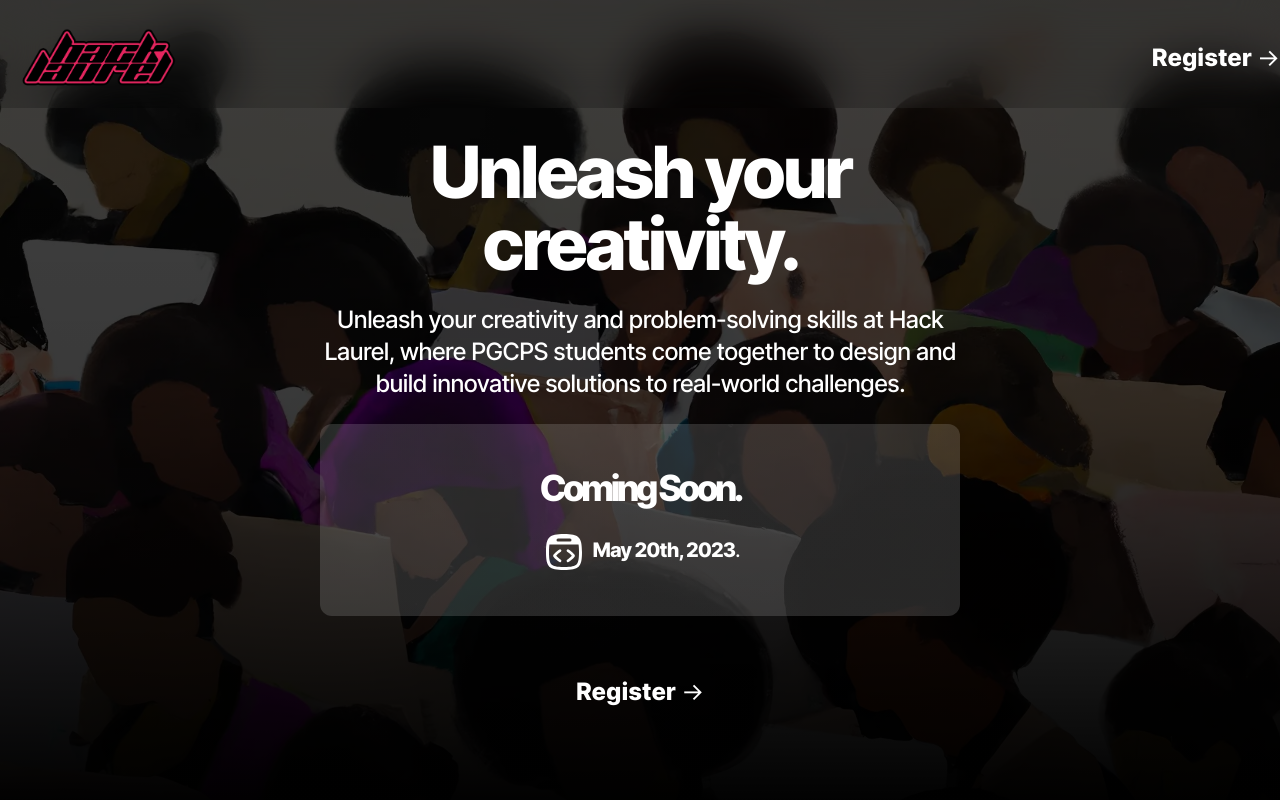
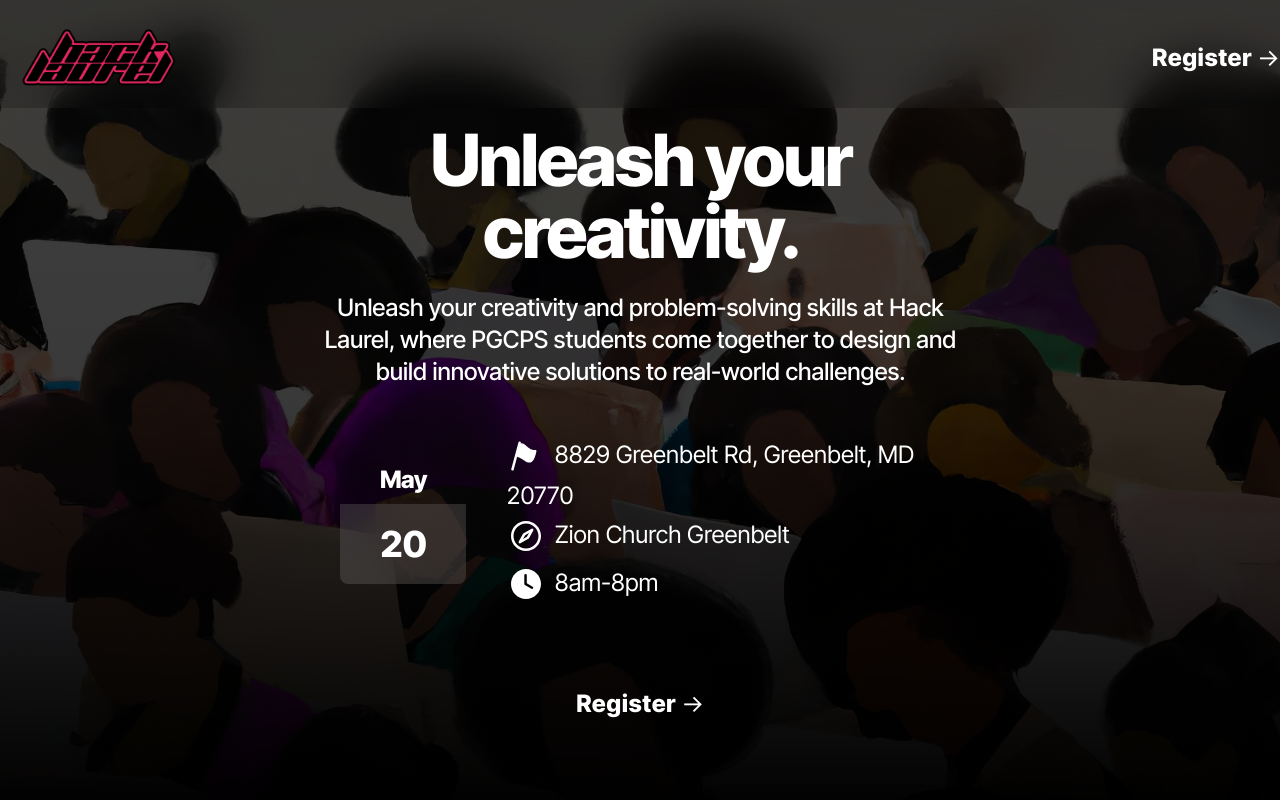
Before and after one commit to hacklaurel/website, a SvelteKit app: page / in a window 1280 px wide. Shown: the top 800 px of the page. Built offline with nearby package versions, Linux system fonts and the light colour scheme.

Commit message:
💄 add calendar and event info

```diff
--- /dev/null
+++ b/src/components/Calendar.svelte
@@ -0,0 +1,17 @@
+<script>
+    import Flag from "./icons/Flag.svelte";
+    import Clock from "./icons/Clock.svelte";
+    import Compass from "./icons/Compass.svelte";
+</script>
+
+<div class="rounded-lg border-white h-max-content mx-auto flex lg:flex-row flex-col vertical-middle">
+    <div class="w-32 h-32 my-auto">
+        <p class="text-white py-2 px-5 bg-primary my-0 -spacing-1 font-800 rounded-t-lg">May</p>
+        <p class="text-4xl mt-0 font-800 backdrop-blur-xl bg-[#fff2] py-5 rounded-b-lg">20</p>
+    </div>
+    <div class="vertical-middle text-start my-auto pt-5 md:pt-0 md:pl-10">
+        <p class="my-0"><Flag _class="vertical-middle pr-2" width="40px"/>8829 Greenbelt Rd, Greenbelt, MD 20770</p>
+        <p class="my-0"><Compass _class="vertical-middle pr-2" width="40px"/>Zion Church Greenbelt</p>
+        <p class="my-0"><Clock _class="vertical-middle pr-2" width="40px"/>8am-8pm</p>
+    </div>
+</div>
--- /dev/null
+++ b/src/components/icons/Clock.svelte
@@ -0,0 +1,28 @@
+<script lang="ts">
+	export let _class = '';
+	export let width = '48px';
+	export let height = '48px';
+</script>
+
+<svg
+	class={_class}
+	viewBox="0 0 32 32"
+	{width}
+	{height}
+	fill-rule="evenodd"
+	clip-rule="evenodd"
+	stroke-linejoin="round"
+	stroke-miterlimit="1.414"
+	xmlns="http://www.w3.org/2000/svg"
+	aria-label="event-code"
+	preserveAspectRatio="xMidYMid meet"
+	fill="currentColor"
+>
+	<g
+		><path
+			fill-rule="evenodd"
+			clip-rule="evenodd"
+			d="M28 16c0 6.627-5.373 12-12 12S4 22.627 4 16 9.373 4 16 4s12 5.373 12 12zm-13.34.201a.997.997 0 0 1-.02-.201V9a1 1 0 0 1 2 0v6.425l4.696 2.711a1 1 0 0 1-1 1.732l-5.196-3a.998.998 0 0 1-.48-.667z"
+		/></g
+	>
+</svg>
--- /dev/null
+++ b/src/components/icons/Compass.svelte
@@ -0,0 +1,22 @@
+<script lang="ts">
+	export let _class = '';
+	export let width = '48px';
+	export let height = '48px';
+</script>
+
+<svg
+	class={_class}
+	viewBox="0 0 32 32"
+	{width}
+	{height}
+	fill-rule="evenodd"
+	clip-rule="evenodd"
+	stroke-linejoin="round"
+	stroke-miterlimit="1.414"
+	xmlns="http://www.w3.org/2000/svg"
+	aria-label="event-code"
+	preserveAspectRatio="xMidYMid meet"
+	fill="currentColor"
+>
+	<g><path fill-rule="evenodd" clip-rule="evenodd" d="M26 16c0 5.523-4.477 10-10 10S6 21.523 6 16 10.477 6 16 6s10 4.477 10 10zm2 0c0 6.627-5.373 12-12 12S4 22.627 4 16 9.373 4 16 4s12 5.373 12 12z"></path><path fill-rule="evenodd" clip-rule="evenodd" d="M21.657 10.343a1 1 0 0 1 .167 1.193L18.288 17.9a1 1 0 0 1-.388.388l-6.364 3.536a1 1 0 0 1-1.36-1.36l3.536-6.364a1 1 0 0 1 .388-.388l6.364-3.536a1 1 0 0 1 1.193.167zm-6.336 4.978l-1.697 3.055 3.055-1.697 1.697-3.055-3.055 1.697z"></path></g>
+</svg>
--- a/src/components/icons/EventCode.svelte
+++ /dev/null
@@ -1,12 +0,0 @@
-<script lang="ts">
-    export let _class = "";
-</script>
-
-<svg class={_class} viewBox="0 0 32 32" width="48px" height="48px" fill-rule="evenodd" clip-rule="evenodd" stroke-linejoin="round" stroke-miterlimit="1.414" xmlns="http://www.w3.org/2000/svg" aria-label="event-code" preserveAspectRatio="xMidYMid meet" fill="currentColor">
-    <g>
-      <path
-        d="M28 16C28 6 26 4 16 4S4 6 4 16s2 12 12 12 12-2 12-12zm-3.664 8.336C25.425 23.247 26 21.1 26 16c0-2.14-.101-3.76-.3-5H6.3C6.1 12.24 6 13.86 6 16c0 5.1.575 7.247 1.664 8.336C8.753 25.425 10.9 26 16 26s7.247-.575 8.336-1.664zM11 8a1 1 0 0 1 1-1h8a1 1 0 0 1 0 2h-8a1 1 0 0 1-1-1z"
-      />
-      <path d="M9.082 19.325c-.157-.209-.332-.49-.332-.825 0-.335.175-.617.332-.826h.001c.849-1.104 1.978-1.963 3.077-2.798l.01-.008.546-.418a.976.976 0 0 1 1.31.114.86.86 0 0 1-.121 1.265c-.18.14-.362.277-.543.415-.925.706-1.842 1.404-2.576 2.256.725.838 1.659 1.552 2.579 2.256.181.139.362.276.54.415a.859.859 0 0 1 .121 1.265.976.976 0 0 1-1.31.113h-.001l-.183-.142-.079-.06-.268-.205-.003-.002c-1.097-.837-2.264-1.728-3.099-2.814l-.001-.002zM22.918 19.325c.157-.209.332-.49.332-.825 0-.335-.175-.617-.332-.826h-.001c-.849-1.104-1.978-1.963-3.077-2.798a89.607 89.607 0 0 1-.556-.425.976.976 0 0 0-1.31.112.86.86 0 0 0 .121 1.266c.18.14.361.277.541.415h.002c.925.706 1.842 1.404 2.576 2.256-.725.838-1.659 1.552-2.579 2.256-.181.139-.362.276-.54.415a.859.859 0 0 0-.121 1.265.976.976 0 0 0 1.31.113h.001l.53-.407.003-.002c1.097-.837 2.264-1.728 3.099-2.814l.001-.002z" />
-    </g>
-</svg>
--- /dev/null
+++ b/src/components/icons/Flag.svelte
@@ -0,0 +1,26 @@
+<script lang="ts">
+	export let _class = '';
+	export let width = '48px';
+	export let height = '48px';
+</script>
+
+<svg
+	class={_class}
+	viewBox="0 0 32 32"
+	{width}
+	{height}
+	fill-rule="evenodd"
+	clip-rule="evenodd"
+	stroke-linejoin="round"
+	stroke-miterlimit="1.414"
+	xmlns="http://www.w3.org/2000/svg"
+	aria-label="event-code"
+	preserveAspectRatio="xMidYMid meet"
+	fill="currentColor"
+>
+	<g
+		><path
+			d="M11.153,4.434c-0.533,-0.143 -1.082,0.174 -1.225,0.707l-5.694,21.251c-0.143,0.533 0.174,1.082 0.707,1.224c0.534,0.143 1.082,-0.173 1.225,-0.707l2.745,-10.242c0.059,0.019 0.122,0.037 0.187,0.057c1.057,0.315 2.811,0.839 5.449,2.801c6.447,4.796 8.206,-1.17 9.5,-6c0.634,-2.366 0.3,-2.364 -0.86,-2.359c-1.207,0.005 -3.307,0.014 -6.14,-2.641c-2.401,-2.25 -4.034,-3.022 -5.255,-2.612l0.068,-0.254c0.143,-0.533 -0.173,-1.082 -0.707,-1.225Z"
+		/></g
+	>
+</svg>
--- a/src/routes/+page.svelte
+++ b/src/routes/+page.svelte
@@ -1,6 +1,6 @@
 <script>
     import Button from "../components/Button.svelte";
-    import EventCode from "../components/icons/EventCode.svelte";
+    import Calendar from "../components/Calendar.svelte";
 </script>
 <svelte:head>
 <title>Hack Laurel — Unleash Your Creativity</title>
@@ -24,9 +24,8 @@
     <div class="m-auto w-max-content h-max-content max-w-3/4 md:max-w-1/2 text-white text-center">
         <h1 class="text-5xl md:text-7xl font-800 mb-0">Unleash your creativity.</h1>
         <p class="text-xl md:text-2xl font-500">Unleash your creativity and problem-solving skills at Hack Laurel, where PGCPS students come together to design and build innovative solutions to real-world challenges.</p>
-        <div class="p-5 mb-10 rounded-xl" style="background: linear-gradient(rgba(255, 255, 255, 0.15), rgba(255, 255, 255, 0.15))">
-            <h1 class="text-2xl md:text-4xl font-800 mb-0 -spacing-2">Coming Soon.</h1>
-            <p class="text-xl font-500 vertical-middle"><EventCode _class="vertical-middle"/> <span class="font-800">May 20th, 2023</span>.</p>
+        <div class="p-5 mb-10 rounded-xl w-full flex">
+            <Calendar/>
         </div>
         <Button href="https://app.fillout.com/t/uDRyboUxWVus">Register</Button>
     </div>
```
